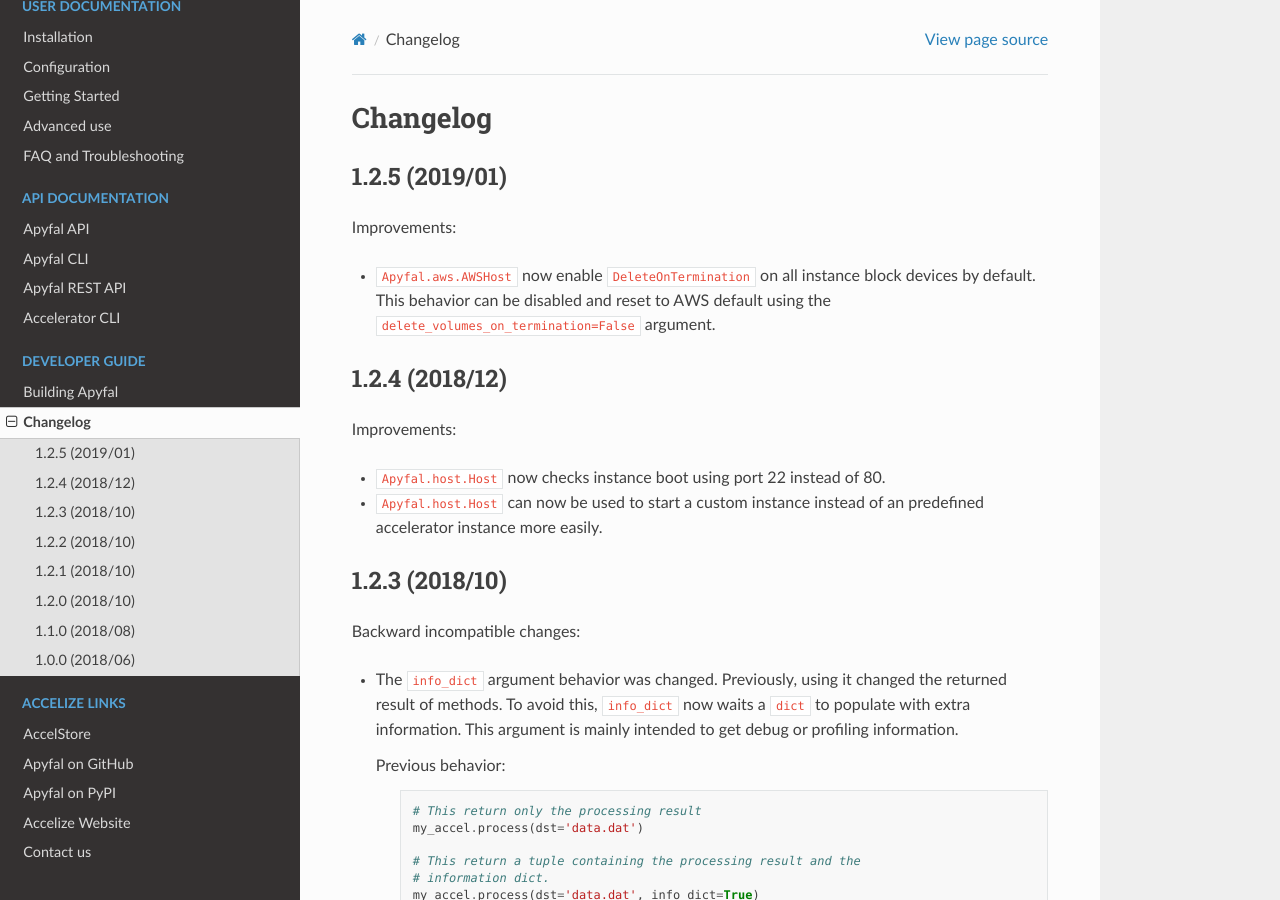
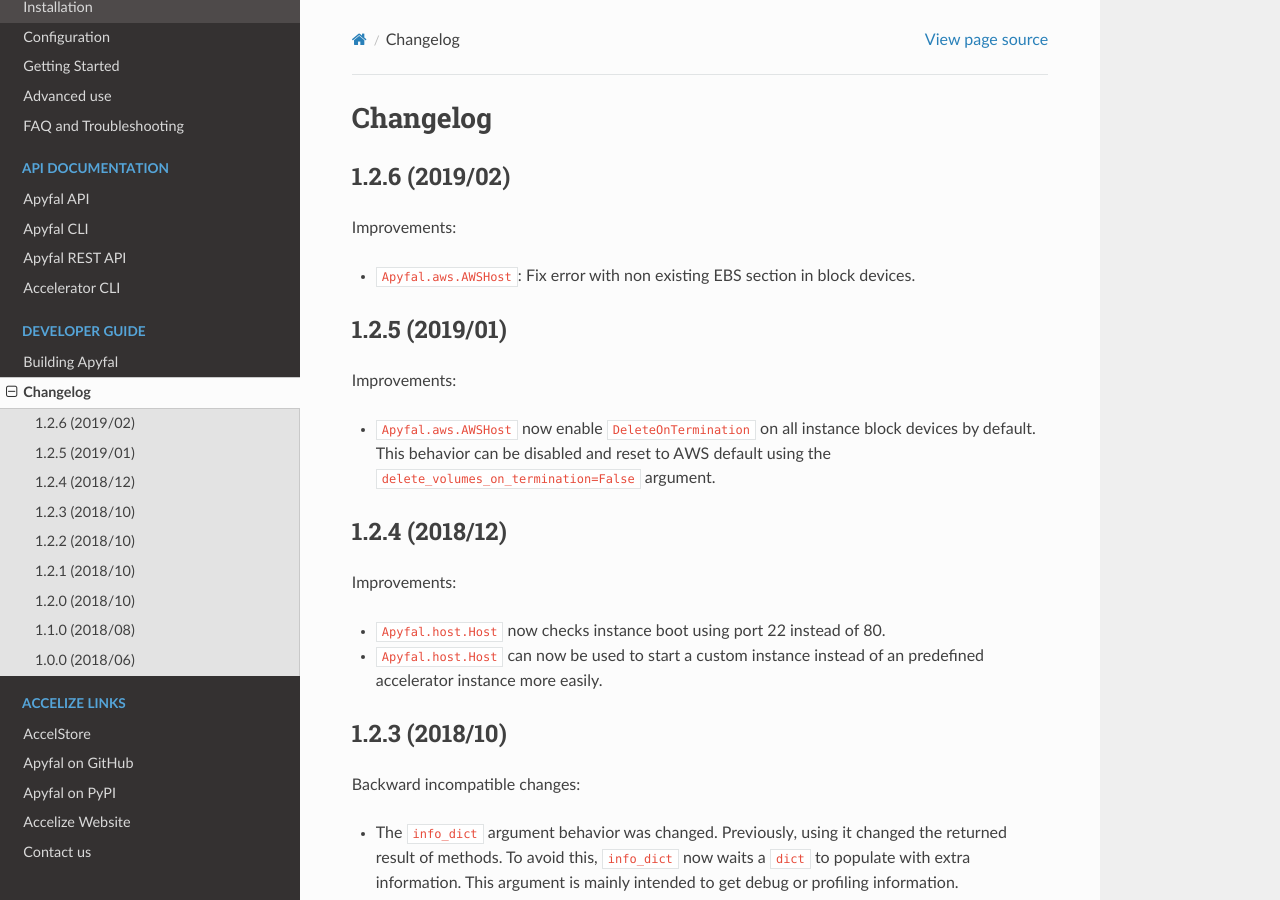
Before and after one commit to Accelize/apyfal, a Sphinx documentation site: the page built from docs/changes.rst, in a window 1280 px wide and 900 px high. Built offline with Sphinx 7.4.7 and the Read the Docs theme 2.0.0, drawn with Linux system fonts in a browser that asks for light colours; pages that are not in the unit, such as notebooks, are missing from menus.

Commit message:
Version 1.2.6

```diff
--- a/apyfal/__init__.py
+++ b/apyfal/__init__.py
@@ -16,7 +16,7 @@ WITHOUT WARRANTIES OR CONDITIONS OF ANY KIND, either express or implied.
 See the License for the specific language governing permissions and
 limitations under the License.
 """
-__version__ = "1.2.5"
+__version__ = "1.2.6"
 __copyright__ = "Copyright 2018 Accelize"
 __licence__ = "Apache 2.0"
 __all__ = ['Accelerator', 'AcceleratorPoolExecutor', 'iter_accelerators',
--- a/docs/changes.rst
+++ b/docs/changes.rst
@@ -1,5 +1,14 @@
 Changelog
 =========
+
+1.2.6 (2019/02)
+---------------
+
+Improvements:
+
+- ``Apyfal.aws.AWSHost``: Fix error with non existing EBS section in block
+  devices.
+
 
 1.2.5 (2019/01)
 ---------------
```
